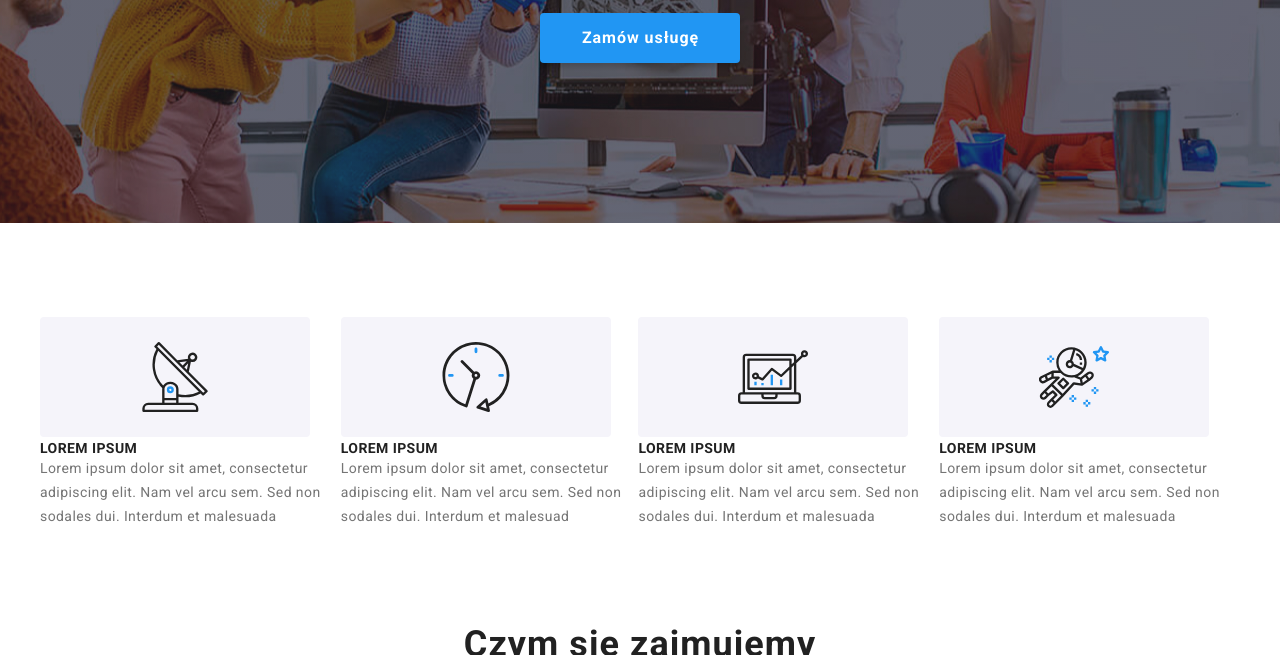
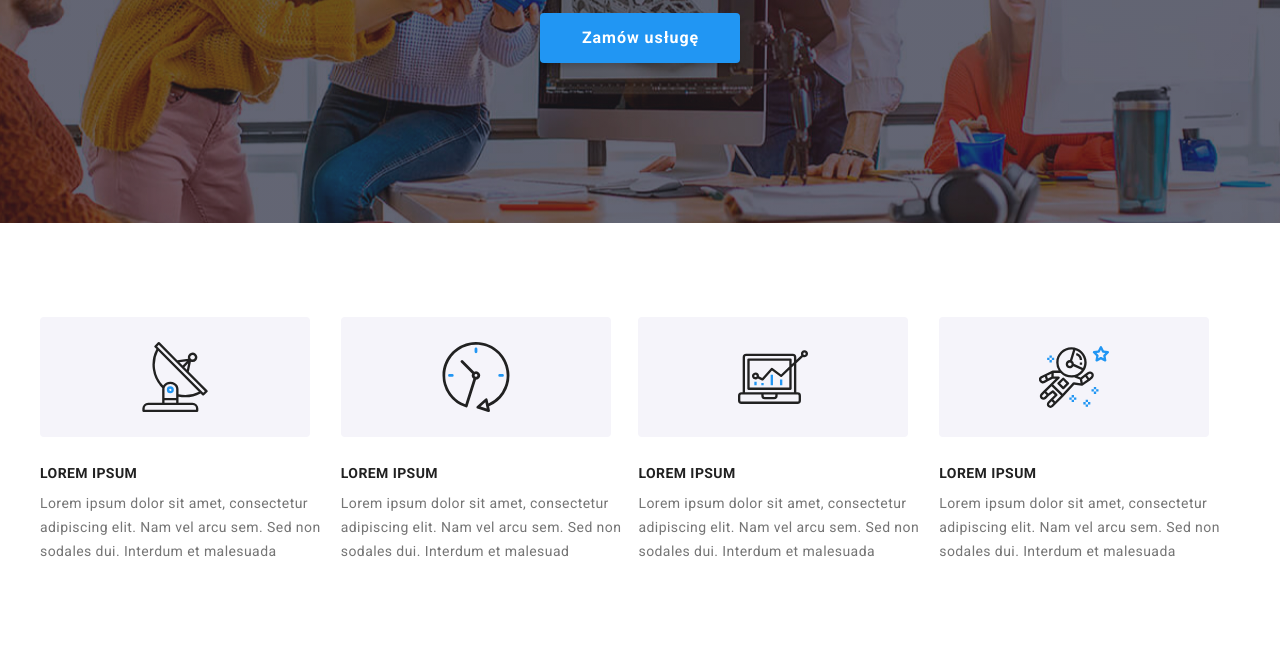
Before and after one commit to JakubZiebaa/goit-markup-hw-05, a plain HTML site: page index.html in a window 1280 px wide. Shown: the part 378-1033 px from the top of the page. Drawn offline with nearby package versions, Linux system fonts and the light colour scheme.

Commit message:
last push

```diff
--- a/css/styles.css
+++ b/css/styles.css
@@ -246,6 +246,8 @@ margin: auto;
   font-size: 14px;
   line-height: 1.14;
   letter-spacing: 0.03em;
+  margin-top: 25px;
+  margin-bottom: 10px;
 }
 
 .topic-text {
```
